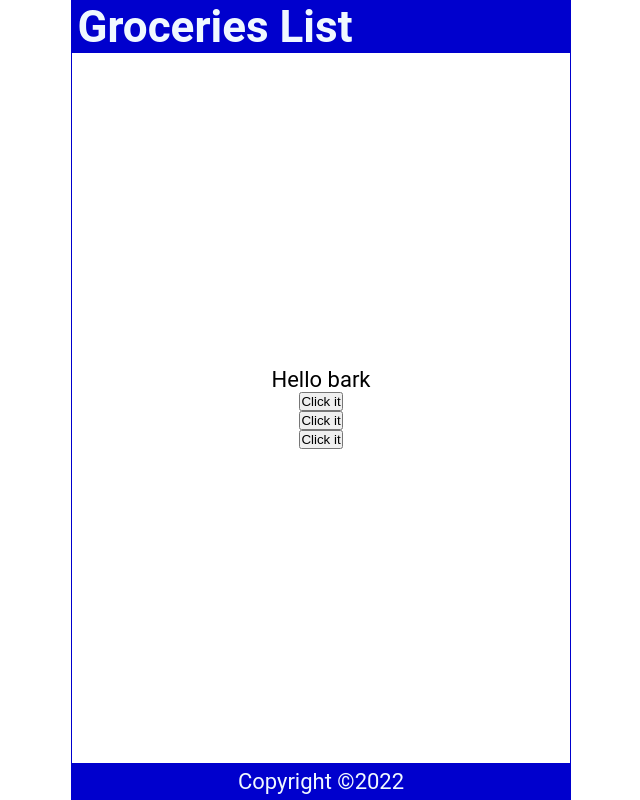
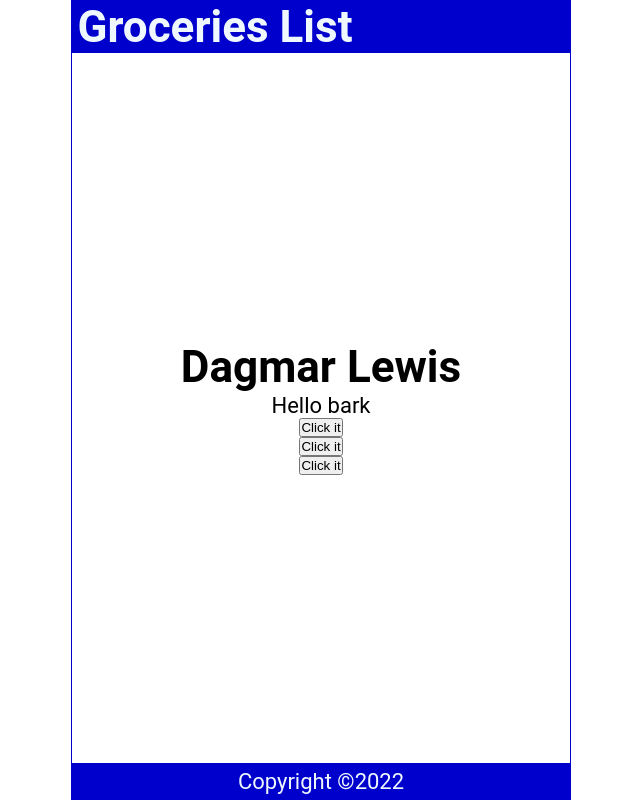
Before and after one commit to dagmar-dev/01project, a React (Create React App) app: page / in a window 1280 px wide. Shown: the whole page, without its empty margins (319-959 px from the left). Built offline with nearby package versions, Linux system fonts and the light colour scheme.

Commit message:
added name

```diff
--- a/package.json
+++ b/package.json
@@ -8,7 +8,7 @@
     "@testing-library/user-event": "^13.5.0",
     "react": "^18.0.0",
     "react-dom": "^18.0.0",
-    "react-scripts": "5.0.1",
+    "react-scripts": "^5.0.1",
     "web-vitals": "^2.1.4"
   },
   "scripts": {
--- a/src/Content.js
+++ b/src/Content.js
@@ -19,6 +19,7 @@ function Content() {
 
     return (
         <main>
+            <h1>Dagmar Lewis</h1>
             <p>Hello {handleNameChange()}</p>
             <button onClick={(handleClick)}>Click it</button>
             <button onClick={(()=> handleClick2('Dagmar'))}>Click it</button>
```
Also changed, not shown: 1 other file (tests, documents, lock files or other folders).
